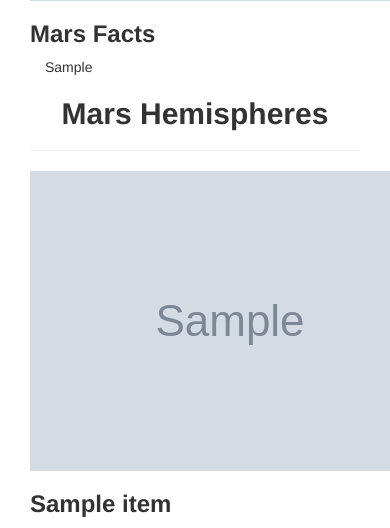
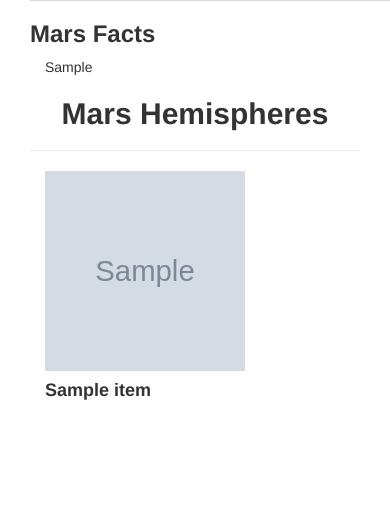
Before and after one commit to Sjenn257/web-scraping-challenge, a Flask app: page / in a window 390 px wide; the page is wider, and only the part inside the window is pictured. Shown: the part 722-1250 px from the top of that part. After the commit the page ends 1122 px from the top of that part, so only its background shows below. Run offline with Flask 2, Linux system fonts and the light colour scheme; grey boxes marked "Sample" are stand-in pictures; a database or web service that is not in the repository returns one stand-in record (values such as "Sample title"); some libraries are stand-ins or nearby versions.

Commit message:
completed

```diff
--- a/Missions_to_Mars/templates/index.html
+++ b/Missions_to_Mars/templates/index.html
@@ -5,7 +5,7 @@
     <meta charset="UTF-8">
     <meta name="viewport" content="width=device-width, initial-scale=1.0">
     <title>Mission to Mars</title>
-    <link rel="stylesheet" href="https://maxcdn.bootstrapcdn.com/bootstrap/3.3.7/css/bootstrap.min.css">
+    <link rel="stylesheet" href="https://maxcdn.bootstrapcdn.com/bootstrap/3.3.7/css/bootstrap.min.css" integrity="sha384-BVYiiSIFeK1dGmJRAkycuHAHRg32OmUcww7on3RYdg4Va+PmSTsz/K68vbdEjh4u" crossorigin="anonymous">
 </head>
 
 <body>
@@ -44,18 +44,24 @@
         <div class="container">
             <h2 class="text-center"><b>Mars Hemispheres</b></h2>
             <hr>
-            <div class="row">
-                {% for item in mars.hemispheres %}
-                    <div class="col-md-3">
-                        <div class="card">
-                            <img class="card-img-top" src={{item.image_url}} alt={{item.title}}>
-                        <div class="card-body">
-                        <h3 class="card-text" class="text-center"><b>{{item.title}}</b></h3>
+            <div>
+
+                    {% for item in mars.hemispheres %}
+
+                    <div class="col-lg-3">
+                        <div class="card" style="width: 25rem;">
+                            <img src={{item.image_url}} class="card-img-top" alt={{item.title}} width="200" height="200">
+                            <div class="card-body">
+                                <h4 class="card-title"><b>{{ item.title }}</b></h4>
+                            </div>
+                        </div>
                     </div>
-                {% endfor %}
+
+                    {% endfor %}
+
             </div>
+
         </div>
-    </div>
 
 </body>
 
```
Also changed, not shown: Missions_to_Mars/scrape_mars.py (+4 -3 lines), 1 other file.
